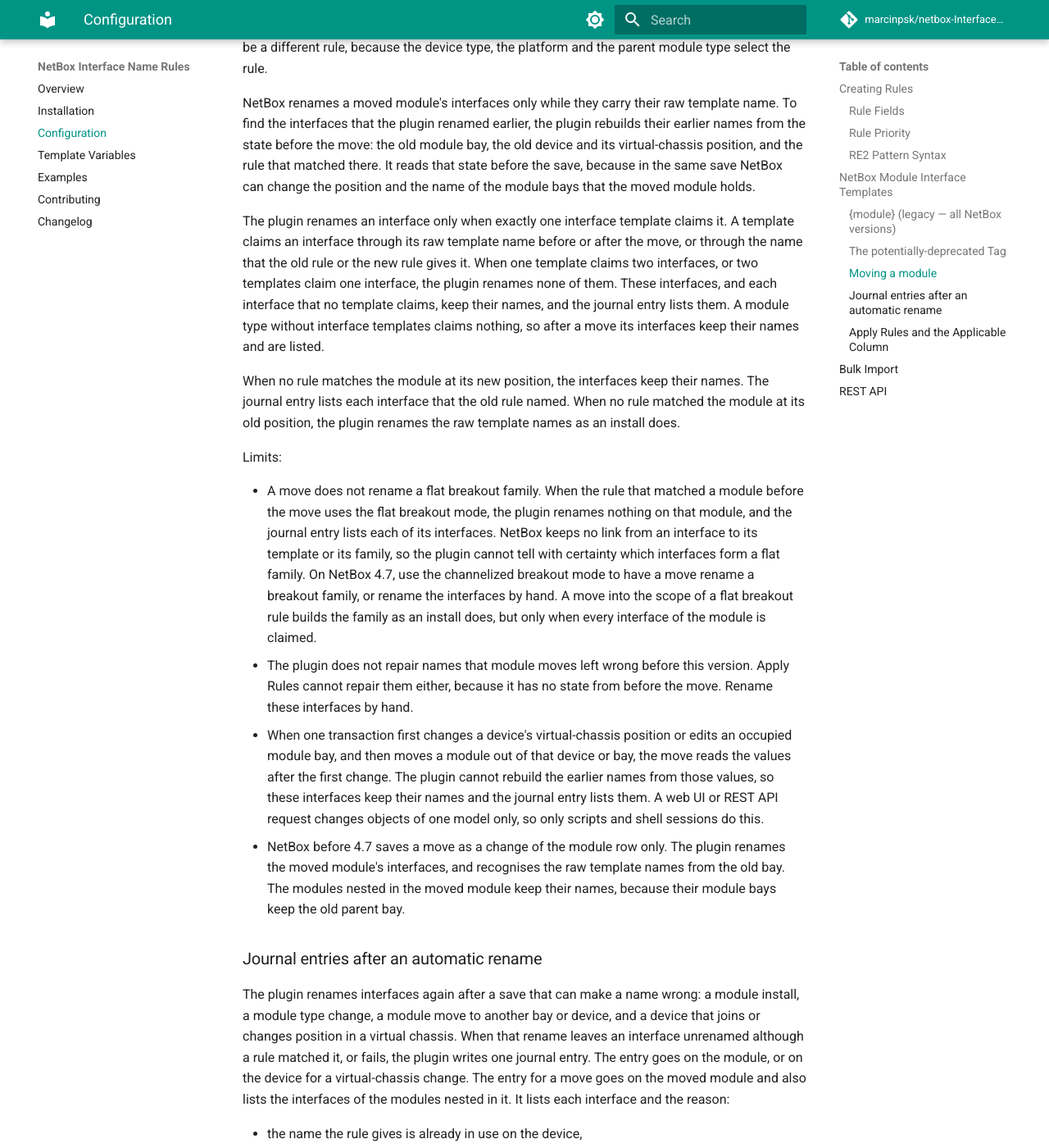
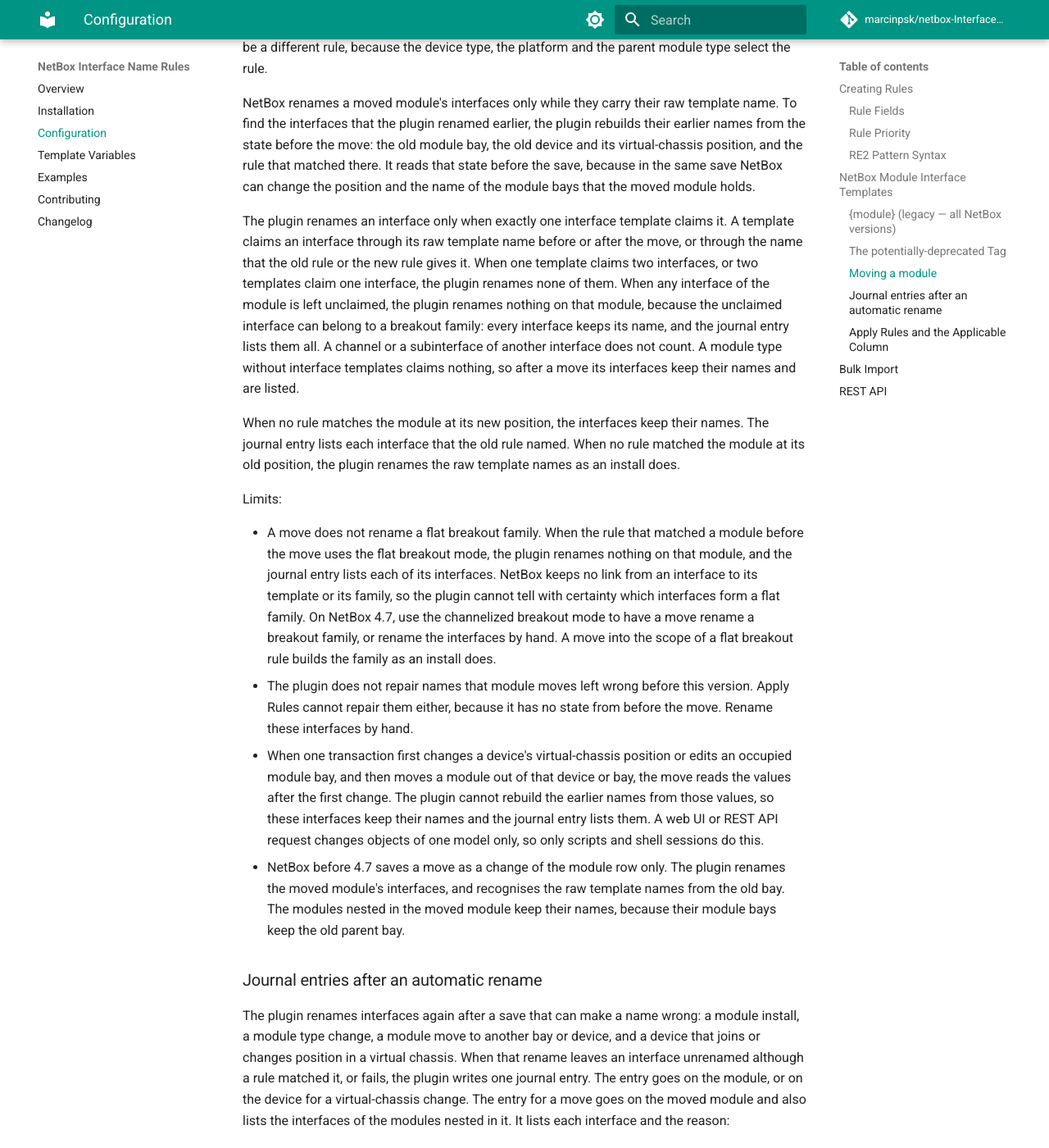
Before and after one commit to marcinpsk/netbox-InterfaceNameRules-plugin, an MkDocs documentation site: the page built from docs/configuration.md, in a window 1280 px wide and 1400 px high, scrolled down 2903 px. Shown: the whole window at 82% size. Built offline with MkDocs 1.6.1 and Material for MkDocs 9.7.7, drawn with Linux system fonts in a browser that asks for light colours; comment, search, counter and statistics services are not loaded; some of the changed text lies outside the part shown.

Commit message:
docs: state that a moved module with an unclaimed interface is not renamed
ADR 0015 and the configuration guide say that a move renames nothing on
a module while any of its top-level interfaces is unclaimed, why, and
that a channel or a subinterface does not count. The journal reasons now
list that case, and the narrower build-only refusal is gone.

Refs #119

```diff
--- a/docs/configuration.md
+++ b/docs/configuration.md
@@ -104,10 +104,12 @@
 it. A template claims an interface through its raw template name before or after
 the move, or through the name that the old rule or the new rule gives it. When one
 template claims two interfaces, or two templates claim one interface, the plugin
-renames none of them. These interfaces, and each interface that no template
-claims, keep their names, and the journal entry lists them. A module type without
-interface templates claims nothing, so after a move its interfaces keep their
-names and are listed.
+renames none of them. When any interface of the module is left unclaimed, the
+plugin renames nothing on that module, because the unclaimed interface can belong
+to a breakout family: every interface keeps its name, and the journal entry lists
+them all. A channel or a subinterface of another interface does not count. A
+module type without interface templates claims nothing, so after a move its
+interfaces keep their names and are listed.
 
 When no rule matches the module at its new position, the interfaces keep their
 names. The journal entry lists each interface that the old rule named. When no
@@ -123,8 +125,7 @@
   tell with certainty which interfaces form a flat family. On NetBox 4.7, use the
   channelized breakout mode to have a move rename a breakout family, or rename the
   interfaces by hand. A move into the scope of a flat breakout rule builds the
-  family as an install does, but only when every interface of the module is
-  claimed.
+  family as an install does.
 - The plugin does not repair names that module moves left wrong before this
   version. Apply Rules cannot repair them either, because it has no state from
   before the move. Rename these interfaces by hand.
@@ -156,9 +157,9 @@
 - no single interface template claims the interface, so the rule cannot find its
   `{base}`, or, after a move, the plugin cannot tell which name the interface had,
 - no rule matches a moved module at its new position,
-- a moved module's rule before the move is a flat breakout rule, or a flat
-  breakout family is not built after a move because an interface of the module
-  is unclaimed,
+- a moved module's rule before the move is a flat breakout rule,
+- another interface of a moved module is unclaimed, so nothing on the module is
+  renamed,
 - the rule failed, for example on a division by zero in its template.
 
 When an error stops the rename, the entry also has one line for that error,
```
Also changed, not shown: docs/adr/0015-reapply-from-a-rename-trigger-with-its-previous-state.md (+1 -1 lines).
